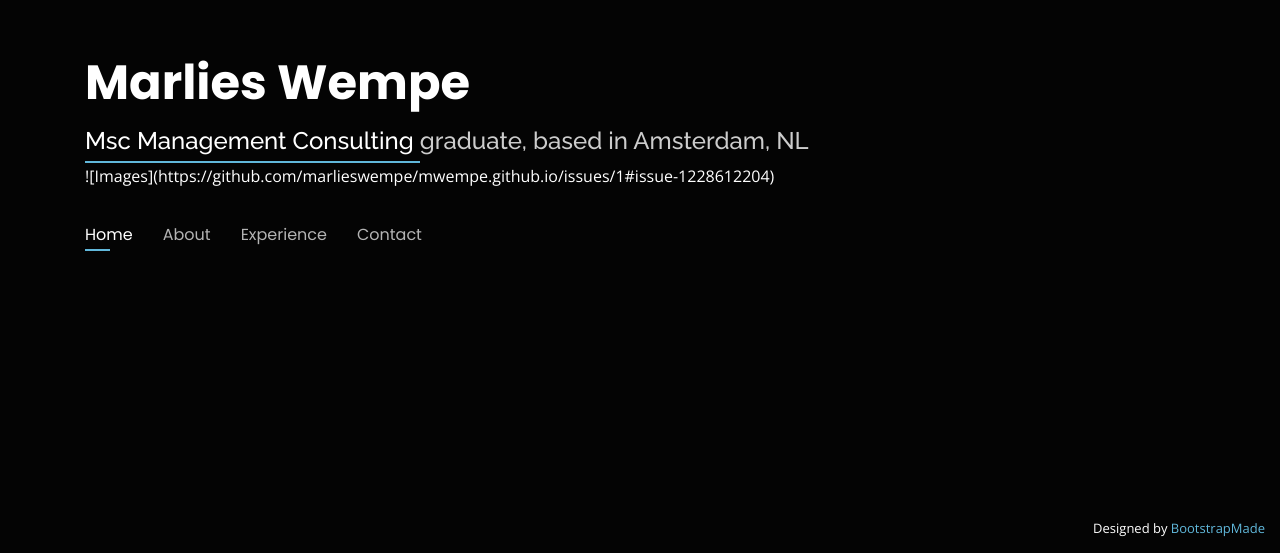
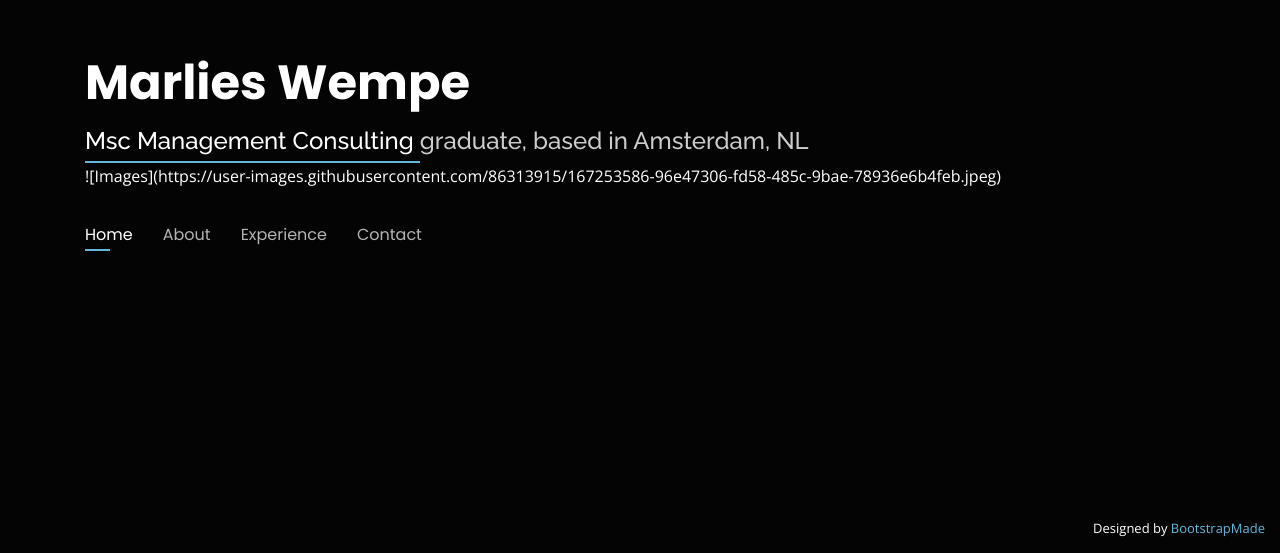
Before and after one commit to donniy/mwempe.github.io, a plain HTML site: page index.html in a window 1280 px wide. Shown: the part 247-800 px from the top of the page. Drawn offline with nearby package versions, Linux system fonts and the light colour scheme.

Commit message:
Update index.html

```diff
--- a/index.html
+++ b/index.html
@@ -32,7 +32,7 @@
       <div class="container">
         <h1><a href="index.html">Marlies Wempe</a></h1>
         <h2><span> Msc Management Consulting </span> graduate, based in Amsterdam, NL</h2>
-	      ![Images](https://github.com/marlieswempe/mwempe.github.io/issues/1#issue-1228612204)
+	      ![Images](https://user-images.githubusercontent.com/86313915/167253586-96e47306-fd58-485c-9bae-78936e6b4feb.jpeg)
 
 
         <nav class="nav-menu d-none d-lg-block">
```
